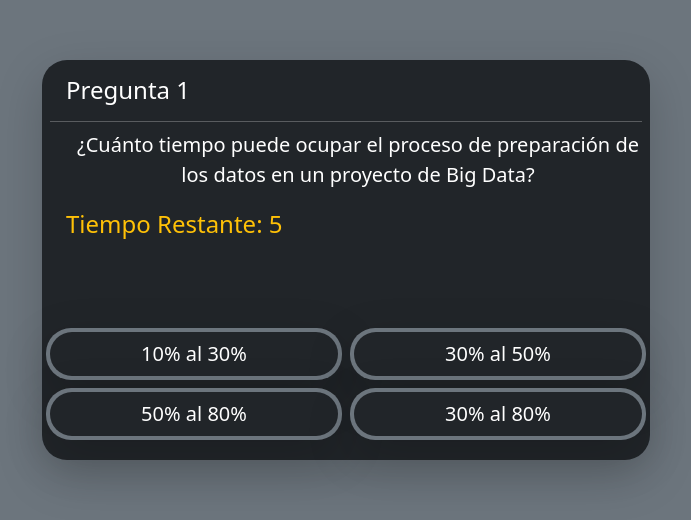
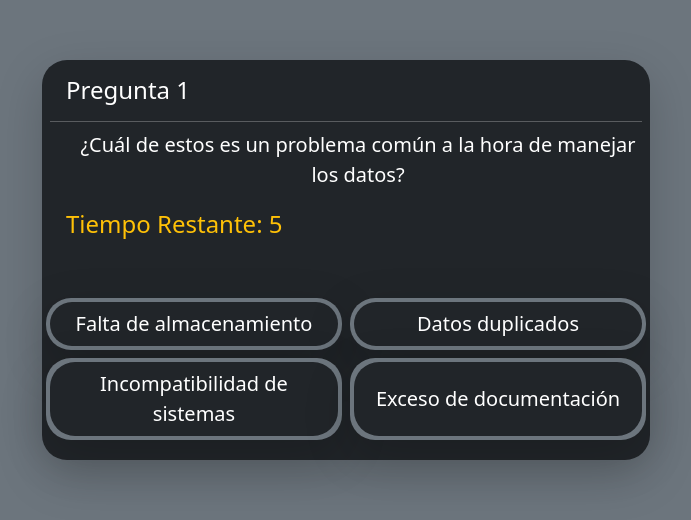
Before and after one commit to EricWithC04/quiz-app-mineria, a React (Vite) app: page / in a window 1280 px wide. Shown: the part 132-652 px from the top of the page, without its empty margins (294-985 px from the left). Built offline with nearby package versions, Linux system fonts and the light colour scheme.

Commit message:
feat: select 5 random answers

```diff
--- a/src/App.jsx
+++ b/src/App.jsx
@@ -1,4 +1,5 @@
 import questions from './utils/questions'
+import arrayRandomElements from './utils/arrayRandomElements'
 import { useState, useEffect } from 'react'
 import FinishGame from './components/FinishGame/FinishGame'
 import ShowAnswers from './components/ShowAnswers/ShowAnswers'
@@ -6,6 +7,8 @@ import CardQuestions from './components/CardQuestions/CardQuestions'
 import './App.css'
 
 function App() {
+
+  const [selectedQuestions] = useState(arrayRandomElements(questions, 5))
 
   const [currentQuestion, setCurrentQuestion] = useState(0)
   const [points, setPoints] = useState(0)
@@ -31,7 +34,7 @@ function App() {
       setTimeout(() => {
         setTime(10)
         setTimeFinished(false)
-        if (currentQuestion === questions.length - 1) {
+        if (currentQuestion === selectedQuestions.length - 1) {
           setIsFinished(true)
         } else {
           setCurrentQuestion(currentQuestion + 1)
@@ -52,7 +55,7 @@ function App() {
       e.target.classList.remove("bg-success", "bg-danger")
       e.target.classList.add("bg-dark")
 
-      if (currentQuestion === questions.length - 1) {
+      if (currentQuestion === selectedQuestions.length - 1) {
         setIsFinished(true)
       } else {
         setCurrentQuestion(currentQuestion + 1)
@@ -73,7 +76,7 @@ function App() {
   if (showAnswer) {
     return (
       <ShowAnswers
-        questions={questions}
+        questions={selectedQuestions}
         currentQuestion={currentQuestion}
         handleNextAnswer={handleNextAnswer}
       />
@@ -83,14 +86,14 @@ function App() {
       <FinishGame
         handleShowAnswers={handleShowAnswers}
         points={points}
-        countQuestions={questions.length}
+        countQuestions={selectedQuestions.length}
       />
     )
   }
 
   return (
     <CardQuestions
-      questions={questions}
+      questions={selectedQuestions}
       currentQuestion={currentQuestion}
       time={time}
       handleClick={handleClick}
--- /dev/null
+++ b/src/utils/arrayRandomElements.js
@@ -0,0 +1,6 @@
+function arrayRandomElements(arr, numElements) {
+    const shuffled = arr.slice(0).sort(() => 0.5 - Math.random());
+    return shuffled.slice(0, numElements);
+}
+
+export default arrayRandomElements
```
